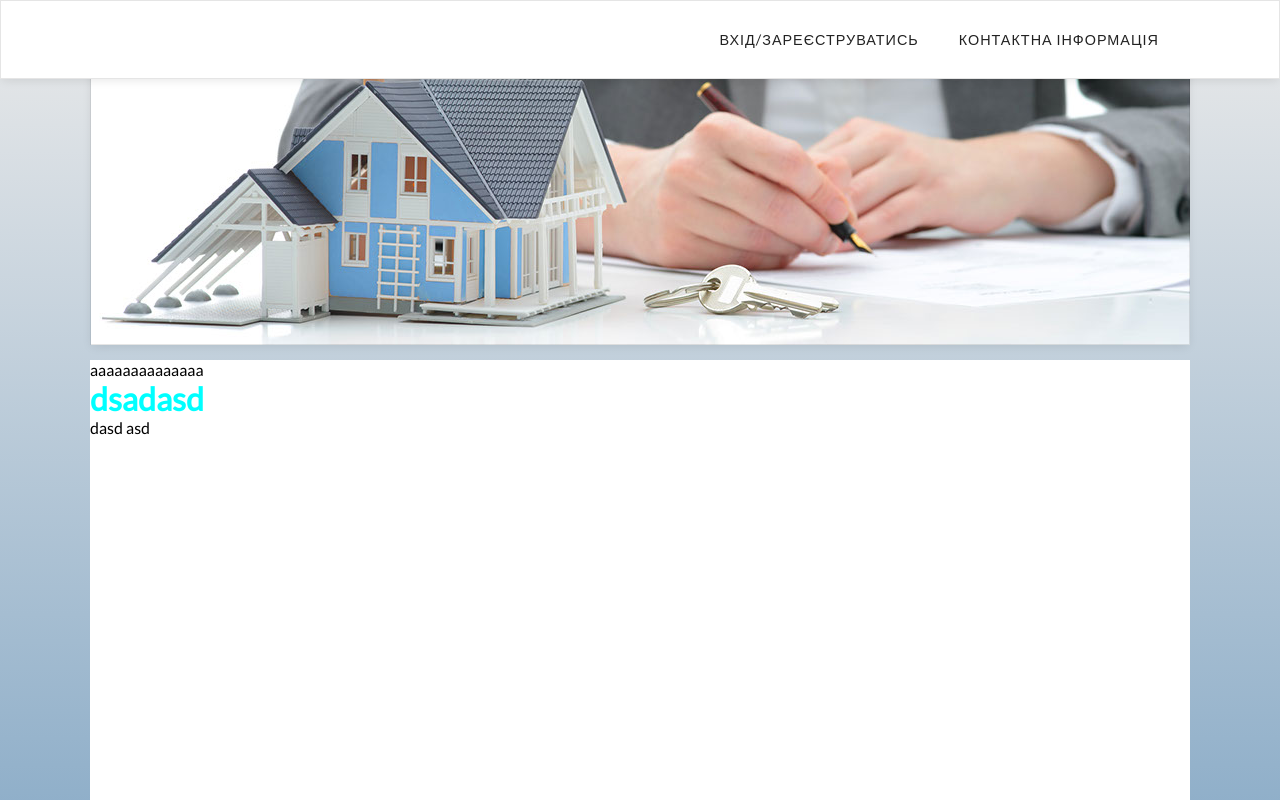
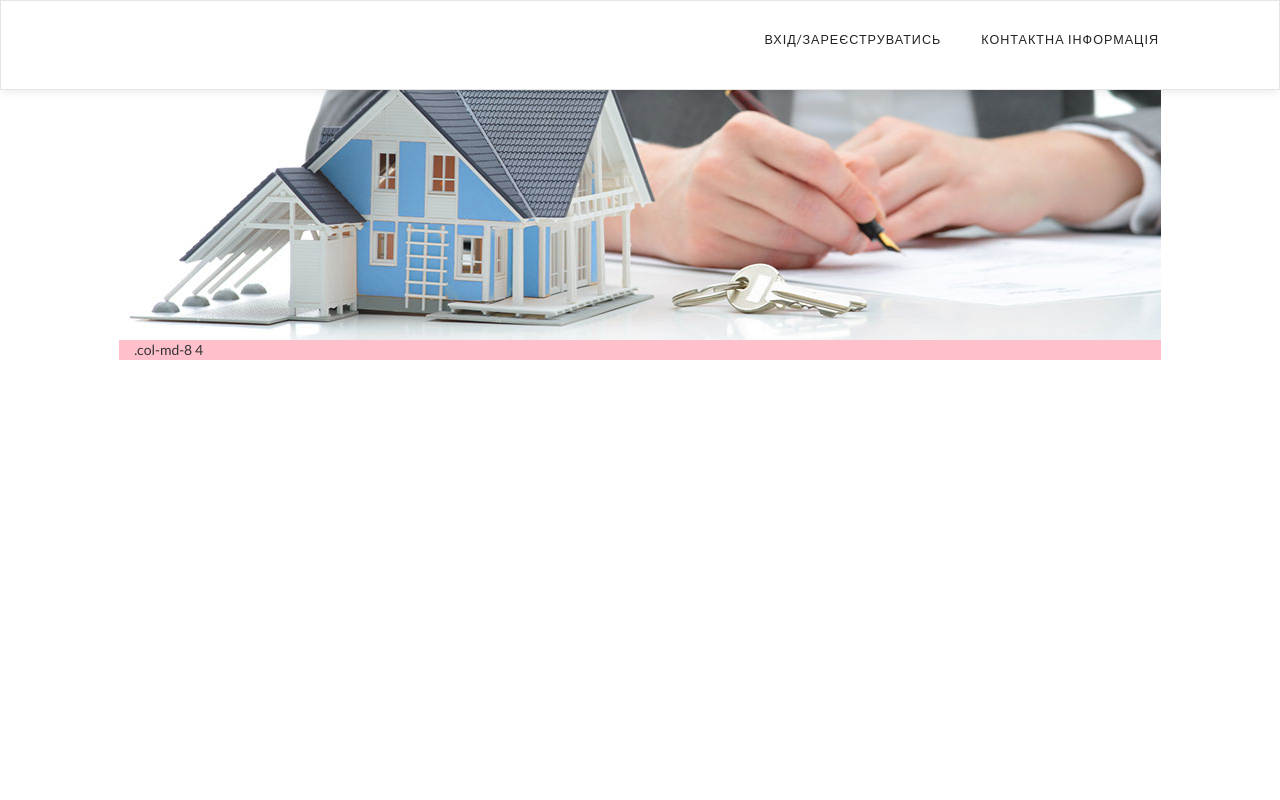
Before and after one commit to vasiokp/frontend, a plain HTML site: page index.html in a window 1280 px wide. Shown: the top 800 px of the page. Drawn offline with nearby package versions, Linux system fonts and the light colour scheme.

Commit message:
Adaptive index

```diff
--- a/index.html
+++ b/index.html
@@ -1,14 +1,20 @@
 <!DOCTYPE html>
-<html lang="en">
+<html lang="ru">
 <head>
 	<meta charset="UTF-8">
 	<title>Document</title>
+
+    <meta name="viewport" content="width=device-width, initial-scale=1.0">
+    <link href="css/bootstrapLib/bootstrap.min.css" rel="stylesheet" media="screen">
     <link rel="stylesheet" href="css/style.css">
 </head>
 <body>
-<div class="body">
 
-        <div class="header">
+<div class="container-fluid">
+    <div class="row-fluid">
+
+
+    <div class="col-sm-10 col-xs-offset-1" style="background:url(img/header.jpg);height:340px;">
     <nav>
       <ul>
         <li><a href="autorization.html">Вхід/Зареєструватись</a></li>
@@ -17,17 +23,20 @@
     </nav>
     </div>
 
-	<main>
-	<div >aaaaaaaaaaaaaa</div>
-		<h1>dsadasd</h1>
-		dasd
-		asd
 
+    <div class="row-fluid">
 
-	</main>
-	<footer>
-		<p>dasdasdasdsadasdadasdasdasdad	fasfasfasf<p>
-	</footer>
             </div>
+           <div class="col-sm-10 col-xs-offset-1" style="background-color:pink;">
+
+           .col-md-8 4
+
+           </div>
+
+    </div>
+</div>
+
+<script src="//code.jquery.com/jquery.js"></script>
+<script src="js/bootstrap.min.js"></script>
 </body>
 </html>
```
Lines whose indentation alone changed are shown as unchanged.
